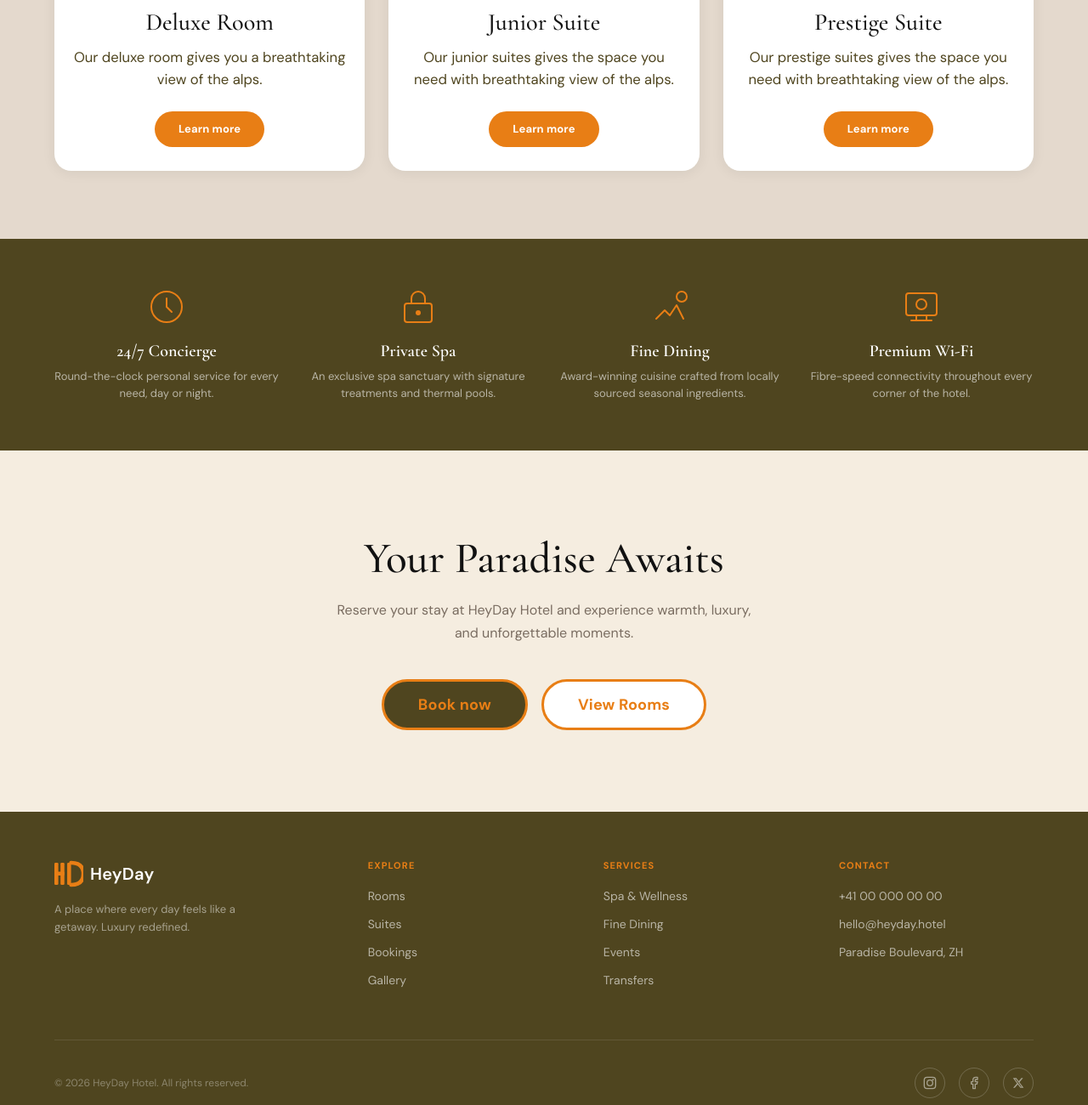
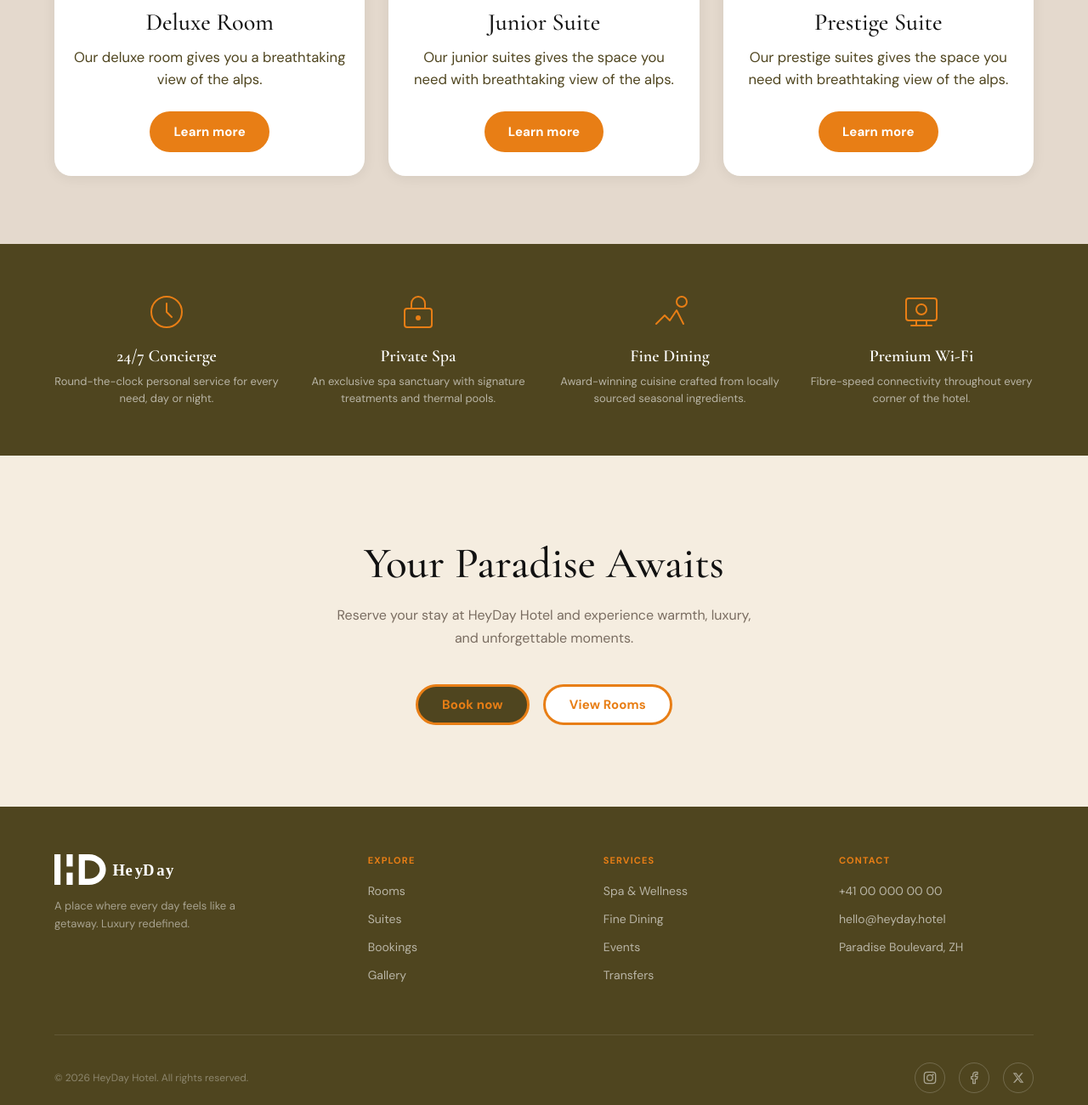
Before and after one commit to mbarp/heyday-website, a website: page index.html in a window 1280 px wide. Shown: the part 1220-2520 px from the top of the page at 85% size. Drawn offline with nearby package versions, Linux system fonts and the light colour scheme.

Commit message:
Updated Logo

```diff
--- a/index.html
+++ b/index.html
@@ -102,16 +102,19 @@
 
     .nav-links a:hover::after { transform: scaleX(1); }
 
-    /* Book now button — Figma: dark brown bg (#4f451f), orange border (#e87e15), orange text, pill 40px radius */
     .btn {
       display: inline-flex;
       align-items: center;
       justify-content: center;
-      border-radius: 40px;
+      border-radius: 9999px;
+      height: 48px;
+      padding: 0 28px;
       font-family: var(--font-body);
+      font-size: 15px;
       font-weight: 700;
       cursor: pointer;
       text-decoration: none;
+      border: none;
       transition: transform 0.18s ease, box-shadow 0.18s ease;
       letter-spacing: 0.01em;
       white-space: nowrap;
@@ -120,45 +123,30 @@
     .btn:hover { transform: translateY(-2px); box-shadow: 0 8px 24px rgba(232,126,21,0.28); }
     .btn:active { transform: translateY(0); }
 
-    /* Dark pill — "Book now" in nav & hero */
     .btn-dark {
       background: var(--dark);
       color: var(--orange);
       border: 3px solid var(--orange);
-      padding: 0 28px;
-      height: 52px;
-      font-size: clamp(14px, 1.4vw, 20px);
     }
 
-    /* White outline pill — "Explore Destinations" in hero */
     .btn-outline {
       background: var(--white);
       color: var(--orange);
       border: 3px solid var(--orange);
-      padding: 0 28px;
-      height: 60px;
-      font-size: clamp(14px, 1.5vw, 22px);
     }
 
     .btn-outline:hover { background: rgba(232,126,21,0.06); }
 
-    /* Hero-sized book now */
+    /* Hero alternate — primary CTA in the hero section */
     .btn-hero-primary {
-      height: 60px;
+      height: 56px;
       padding: 0 36px;
-      font-size: clamp(16px, 1.6vw, 24px);
+      font-size: 17px;
     }
 
-    /* Orange solid — "Learn more" on room cards */
     .btn-orange {
       background: var(--orange);
       color: var(--white);
-      border: none;
-      border-radius: 24px;
-      padding: 0 28px;
-      height: 42px;
-      font-size: clamp(13px, 1vw, 16px);
-      font-weight: 700;
     }
 
     /* ══════════════════════════════════════
@@ -545,7 +533,7 @@
       .hamburger { display: flex; }
 
       .hero-card { padding: 32px 28px 36px; }
-      .hero-actions .btn { height: 52px; font-size: 16px; padding: 0 24px; }
+      .hero-actions .btn { padding: 0 22px; }
 
       .rooms-section { padding: 48px 24px 56px; }
       .rooms-grid { grid-template-columns: 1fr; }
@@ -592,16 +580,7 @@
   <nav id="navbar">
 
     <a href="#" class="nav-logo">
-      <svg viewBox="0 0 52 42" width="42" height="42" xmlns="http://www.w3.org/2000/svg" aria-hidden="true">
-        <!-- H -->
-        <rect x="0" y="1" width="7" height="40" rx="2" fill="#e87e15"/>
-        <rect x="11" y="1" width="7" height="40" rx="2" fill="#e87e15"/>
-        <rect x="0" y="17" width="18" height="7" rx="1.5" fill="#e87e15"/>
-        <!-- D -->
-        <rect x="23" y="1" width="7" height="40" rx="2" fill="#e87e15"/>
-        <path d="M30 1 Q52 1 52 21 Q52 41 30 41" fill="none" stroke="#e87e15" stroke-width="7" stroke-linecap="round" stroke-linejoin="round"/>
-      </svg>
-      <span class="nav-logo-text">HeyDay</span>
+      <img src="images/heyday-logo.svg" alt="HeyDay" height="36" style="width:auto;display:block;">
     </a>
 
     <ul class="nav-links">
@@ -622,7 +601,7 @@
     <a href="#rooms"    onclick="closeMobile()">Rooms</a>
     <a href="#suites"   onclick="closeMobile()">Suites</a>
     <a href="#bookings" onclick="closeMobile()">Bookings</a>
-    <a href="#bookings" class="btn btn-dark" style="font-size:18px;height:56px;padding:0 36px;" onclick="closeMobile()">Book now</a>
+    <a href="#bookings" class="btn btn-dark" onclick="closeMobile()">Book now</a>
   </div>
 
   <!-- ════════════════════════════
@@ -772,8 +751,8 @@
     <h2>Your Paradise Awaits</h2>
     <p>Reserve your stay at HeyDay Hotel and experience warmth, luxury, and unforgettable moments.</p>
     <div class="cta-actions">
-      <a href="#" class="btn btn-dark" style="height:60px;padding:0 40px;font-size:18px;">Book now</a>
-      <a href="#rooms" class="btn btn-outline" style="height:60px;padding:0 40px;font-size:18px;">View Rooms</a>
+      <a href="#" class="btn btn-dark">Book now</a>
+      <a href="#rooms" class="btn btn-outline">View Rooms</a>
     </div>
   </section>
 
@@ -783,15 +762,8 @@
   <footer>
     <div class="footer-top">
       <div class="footer-brand">
-        <div style="display:flex;align-items:center;gap:8px;margin-bottom:14px;">
-          <svg viewBox="0 0 52 42" width="34" height="34" xmlns="http://www.w3.org/2000/svg" aria-hidden="true">
-            <rect x="0" y="1" width="7" height="40" rx="2" fill="#e87e15"/>
-            <rect x="11" y="1" width="7" height="40" rx="2" fill="#e87e15"/>
-            <rect x="0" y="17" width="18" height="7" rx="1.5" fill="#e87e15"/>
-            <rect x="23" y="1" width="7" height="40" rx="2" fill="#e87e15"/>
-            <path d="M30 1 Q52 1 52 21 Q52 41 30 41" fill="none" stroke="#e87e15" stroke-width="7" stroke-linecap="round" stroke-linejoin="round"/>
-          </svg>
-          <span style="font-family:var(--font-body);font-size:20px;font-weight:600;color:var(--white);letter-spacing:0.01em;">HeyDay</span>
+        <div style="margin-bottom:14px;">
+          <img src="images/heyday-logo.svg" alt="HeyDay" height="36" style="width:auto;display:block;filter:brightness(0) invert(1);">
         </div>
         <p class="footer-tagline">A place where every day feels like a getaway. Luxury redefined.</p>
       </div>
```
Also changed, not shown: images/heyday-logo.png (added), images/heyday-logo.svg (added).
